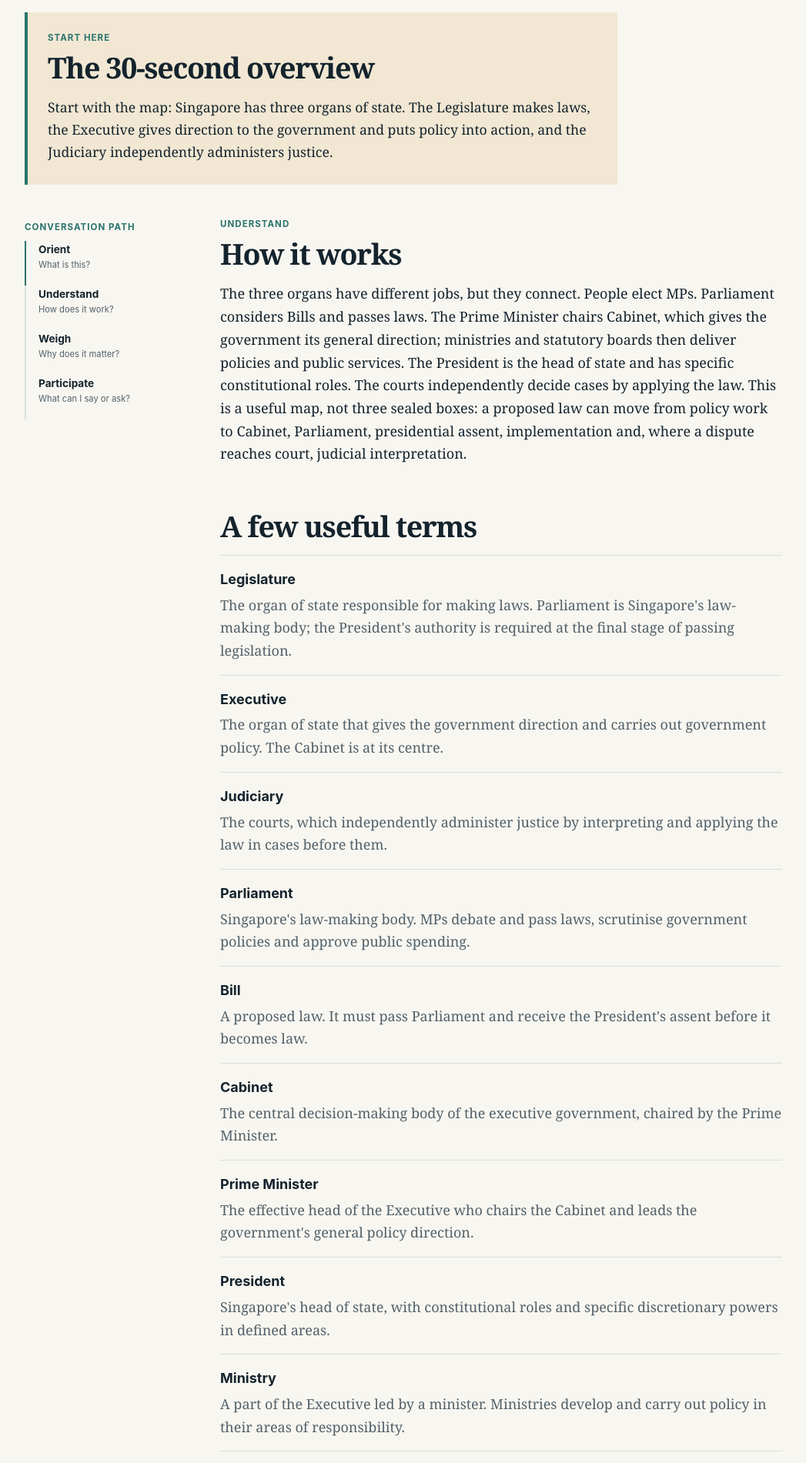
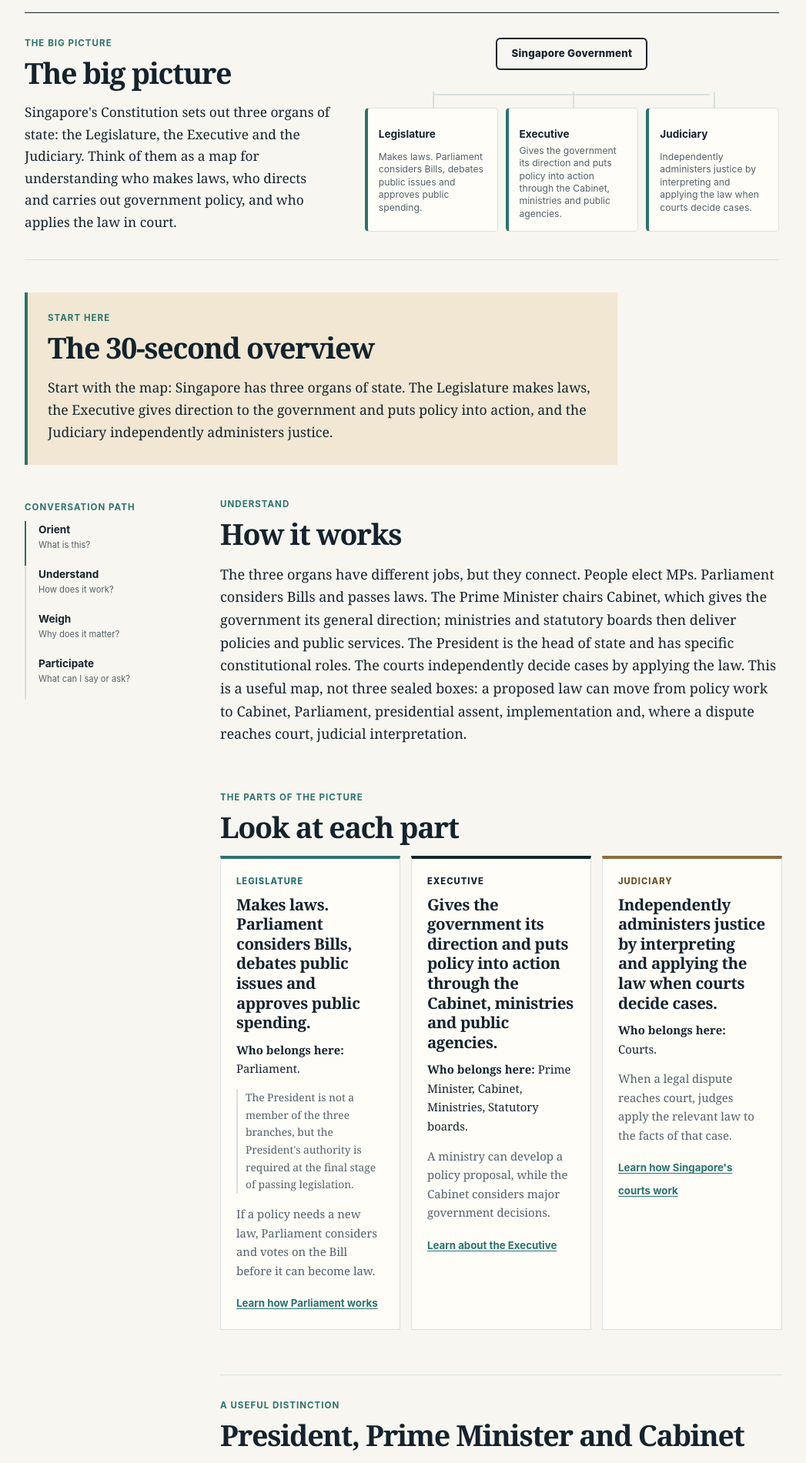
Before and after one commit to HiokKuek/KopiContext, a Next.js app: page /topics/how-singapores-government-works in a window 1280 px wide. Shown: the part 700-2601 px from the top of the page at 77% size, without its empty margins (38-1085 px from the left). Built offline with nearby package versions, Linux system fonts and the light colour scheme.

Commit message:
refactor(briefing): render reusable visual explainers

```diff
--- a/src/app/globals.css
+++ b/src/app/globals.css
@@ -78,6 +78,7 @@ p { margin: 0 0 20px; }
 .branch-card:nth-child(2) .branch-label { color: var(--color-ink); }
 .branch-card:nth-child(3) .branch-label { color: #6e5127; }
 .branch-example { color: var(--color-muted); }
+.branch-note { border-left: 2px solid var(--color-mist); padding-left: 10px; color: var(--color-muted); font-size: .86rem !important; }
 .branch-card a { color: var(--color-rain); font-family: var(--utility-face); font-size: .83rem; font-weight: 750; }
 .role-comparison { border-top: 1px solid var(--color-mist); padding-top: 30px; }
 .table-scroll { overflow-x: auto; border: 1px solid var(--color-mist); }
--- a/src/app/topics/[slug]/page.tsx
+++ b/src/app/topics/[slug]/page.tsx
@@ -3,7 +3,8 @@ import Link from "next/link";
 import { notFound } from "next/navigation";
 import {
   getPublishedBriefingBySlug,
-  type CivicGovernmentModel,
+  type BriefingVisualExplainer,
+  type ConceptMapExplainer,
 } from "@/modules/content/published-briefings";
 
 type TopicPageProps = {
@@ -23,6 +24,94 @@ function formatReviewedDate(date: string) {
     month: "long",
     year: "numeric",
   }).format(new Date(`${date}T00:00:00Z`));
+}
+
+function getConceptMap(
+  explainers: readonly BriefingVisualExplainer[],
+): ConceptMapExplainer | undefined {
+  return explainers.find(
+    (explainer): explainer is ConceptMapExplainer => explainer.kind === "concept-map",
+  );
+}
+
+function ConceptMapDiagram({ explainer }: { explainer: ConceptMapExplainer }) {
+  return (
+    <section className="government-map" aria-labelledby={`${explainer.id}-map-heading`}>
+      <div className="government-map-intro">
+        <p className="section-kicker">The big picture</p>
+        <h2 id={`${explainer.id}-map-heading`}>{explainer.title}</h2>
+        <p>{explainer.introduction}</p>
+      </div>
+      <div className="branch-diagram" aria-label={`${explainer.centralLabel}: ${explainer.nodes.map((node) => node.label).join(", ")}`}>
+        <div className="diagram-root">{explainer.centralLabel}</div>
+        <ol>
+          {explainer.nodes.map((node) => (
+            <li key={node.id}>
+              <strong>{node.label}</strong>
+              <span>{node.summary}</span>
+            </li>
+          ))}
+        </ol>
+      </div>
+    </section>
+  );
+}
+
+function ConceptMapCards({ explainer }: { explainer: ConceptMapExplainer }) {
+  return (
+    <section className="branch-section" aria-labelledby={`${explainer.id}-cards-heading`}>
+      <p className="section-kicker">The parts of the picture</p>
+      <h2 id={`${explainer.id}-cards-heading`}>Look at each part</h2>
+      <div className="branch-cards">
+        {explainer.nodes.map((node) => (
+          <section className="branch-card" key={node.id} aria-labelledby={`${explainer.id}-${node.id}-heading`}>
+            <p className="branch-label">{node.label}</p>
+            <h3 id={`${explainer.id}-${node.id}-heading`}>{node.summary}</h3>
+            {node.details.length > 0 ? <p><strong>Who belongs here:</strong> {node.details.join(", ")}.</p> : null}
+            {node.note ? <p className="branch-note">{node.note}</p> : null}
+            {node.example ? <p className="branch-example">{node.example}</p> : null}
+            {node.learnMoreLabel ? <a href="#key-terms">{node.learnMoreLabel}</a> : null}
+          </section>
+        ))}
+      </div>
+    </section>
+  );
+}
+
+function SupportingVisualExplainers({ explainers }: { explainers: readonly BriefingVisualExplainer[] }) {
+  return explainers.map((explainer) => {
+    switch (explainer.kind) {
+      case "comparison":
+        return (
+          <section className="role-comparison" key={explainer.id} aria-labelledby={`${explainer.id}-heading`}>
+            <p className="section-kicker">A useful distinction</p>
+            <h2 id={`${explainer.id}-heading`}>{explainer.title}</h2>
+            {explainer.introduction ? <p>{explainer.introduction}</p> : null}
+            {explainer.question ? <h3>{explainer.question}</h3> : null}
+            {explainer.answer ? <p>{explainer.answer}</p> : null}
+            <div className="table-scroll">
+              <table>
+                <thead><tr><th scope="col">{explainer.columns.label}</th><th scope="col">{explainer.columns.valueLabel}</th></tr></thead>
+                <tbody>{explainer.rows.map((row) => <tr key={row.label}><th scope="row">{row.label}</th><td>{row.value}</td></tr>)}</tbody>
+              </table>
+            </div>
+          </section>
+        );
+      case "process-flow":
+        return (
+          <section className="government-flow" key={explainer.id} aria-labelledby={`${explainer.id}-heading`}>
+            <p className="section-kicker">How the parts connect</p>
+            <h2 id={`${explainer.id}-heading`}>{explainer.title}</h2>
+            <p>{explainer.introduction}</p>
+            <ol>{explainer.steps.map((step, index) => <li key={step.title}><span aria-hidden="true">{index + 1}</span><p><strong>{step.title}.</strong> {step.explanation}</p></li>)}</ol>
+          </section>
+        );
+      case "contextual-callout":
+        return <aside className="policy-example" key={explainer.id} aria-labelledby={`${explainer.id}-heading`}><h3 id={`${explainer.id}-heading`}>{explainer.title}</h3><p>{explainer.body}</p></aside>;
+      case "concept-map":
+        return <ConceptMapCards explainer={explainer} key={explainer.id} />;
+    }
+  });
 }
 
 export async function generateMetadata({ params }: TopicPageProps): Promise<Metadata> {
@@ -48,7 +137,8 @@ export default async function TopicPage({ params }: TopicPageProps) {
   }
 
   const reviewedDate = formatReviewedDate(briefing.lastReviewedAt);
-  const governmentModel: CivicGovernmentModel | undefined = briefing.civicGovernmentModel;
+  const visualExplainers = briefing.visualExplainers ?? [];
+  const conceptMap = getConceptMap(visualExplainers);
 
   return (
     <>
@@ -74,24 +164,7 @@ export default async function TopicPage({ params }: TopicPageProps) {
             </div>
           </header>
 
-          {governmentModel ? <section className="government-map" aria-labelledby="government-map-heading">
-            <div className="government-map-intro">
-              <p className="section-kicker">The big picture</p>
-              <h2 id="government-map-heading">Start with the map</h2>
-              <p>{governmentModel.introduction}</p>
-            </div>
-            <div className="branch-diagram" aria-label="Singapore Government has three branches: Legislature, Executive, and Judiciary">
-              <div className="diagram-root">Singapore Government</div>
-              <ol>
-                {governmentModel.branches.map((branch) => (
-                  <li key={branch.id}>
-                    <strong>{branch.name}</strong>
-                    <span>{branch.plainLanguagePurpose}</span>
-                  </li>
-                ))}
-              </ol>
-            </div>
-          </section> : null}
+          {conceptMap ? <ConceptMapDiagram explainer={conceptMap} /> : null}
 
           <section className="overview" aria-labelledby="overview-heading">
             <p className="section-kicker">Start here</p>
@@ -121,55 +194,7 @@ export default async function TopicPage({ params }: TopicPageProps) {
                 <p>{briefing.fiveMinuteExplanation}</p>
               </section>
 
-              {governmentModel ? <>
-              <section className="branch-section" aria-labelledby="branches-heading">
-                <p className="section-kicker">The three branches</p>
-                <h2 id="branches-heading">Each branch has a different job</h2>
-                <div className="branch-cards">
-                  {governmentModel.branches.map((branch) => (
-                    <section className="branch-card" key={branch.id} aria-labelledby={`${branch.id}-heading`}>
-                      <p className="branch-label">{branch.name}</p>
-                      <h3 id={`${branch.id}-heading`}>{branch.plainLanguagePurpose}</h3>
-                      <p><strong>Who belongs here:</strong> {branch.institutions.join(", ")}.</p>
-                      <p className="branch-example">{branch.everydayExample}</p>
-                      <a href="#key-terms">{branch.learnMoreLabel}</a>
-                    </section>
-                  ))}
-                </div>
-              </section>
-
-              <section className="role-comparison" aria-labelledby="roles-heading">
-                <p className="section-kicker">A common mix-up</p>
-                <h2 id="roles-heading">{governmentModel.officeComparison.title}</h2>
-                <h3>{governmentModel.officeComparison.question}</h3>
-                <p>{governmentModel.officeComparison.answer}</p>
-                <div className="table-scroll">
-                  <table>
-                    <thead><tr><th scope="col">Role</th><th scope="col">Main purpose</th></tr></thead>
-                    <tbody>
-                      {governmentModel.officeComparison.roles.map((item) => (
-                        <tr key={item.role}><th scope="row">{item.role}</th><td>{item.purpose}</td></tr>
-                      ))}
-                    </tbody>
-                  </table>
-                </div>
-              </section>
-
-              <section className="government-flow" aria-labelledby="flow-heading">
-                <p className="section-kicker">How the parts connect</p>
-                <h2 id="flow-heading">{governmentModel.policyFlow.title}</h2>
-                <p>{governmentModel.policyFlow.introduction}</p>
-                <ol>
-                  {governmentModel.policyFlow.steps.map((step, index) => (
-                    <li key={step.title}><span aria-hidden="true">{index + 1}</span><p><strong>{step.title}.</strong> {step.explanation}</p></li>
-                  ))}
-                </ol>
-                <aside className="policy-example" aria-labelledby="policy-example-heading">
-                  <h3 id="policy-example-heading">{governmentModel.policyFlow.exampleTitle}</h3>
-                  <p>{governmentModel.policyFlow.exampleSummary}</p>
-                </aside>
-              </section>
-              </> : null}
+              <SupportingVisualExplainers explainers={visualExplainers} />
 
               <section id="key-terms" aria-labelledby="terms-heading">
                 <h2 id="terms-heading">A few useful terms</h2>
```
